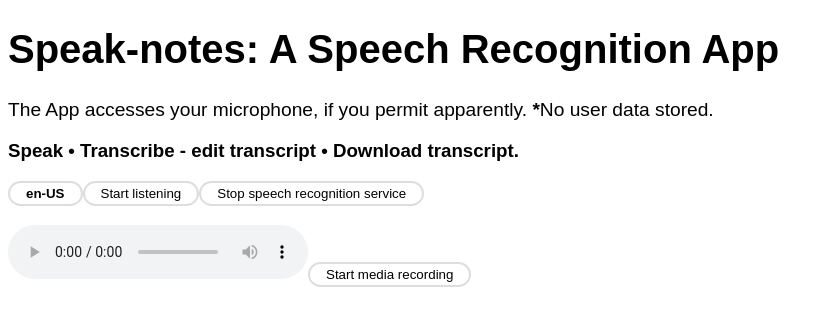
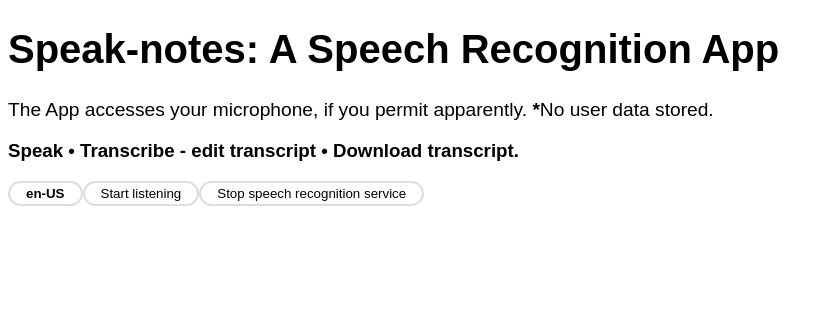
Before and after one commit to contigen/speak-notes, a React (Create React App) app: page / in a window 1280 px wide. Shown: the top 326 px of the page, without its empty margins (0-833 px from the left). Built offline with nearby package versions, Linux system fonts and the light colour scheme.

Commit message:
Stop the audio recording feature

```diff
--- a/src/App.js
+++ b/src/App.js
@@ -2,36 +2,8 @@ import "./App.css";
 import { SpeechRecognition } from "./features/speech-recognition/";
 import { InternetAccessMessage } from "./features/ui";
 import { HomepageMessage } from "./features/ui/";
-import { useEffect, useCallback } from "react";
 
 function App() {
-  async function getMedia(constraints) {
-    let stream = null;
-    try {
-      stream = await navigator.mediaDevices.getUserMedia(constraints);
-    } catch (err) {
-      console.log(err);
-    }
-    return stream;
-  }
-  const mediaRecord = useCallback(
-    () =>
-      navigator.mediaDevices
-        .getUserMedia({
-          audio: true,
-        })
-        .then((mediaStream) => {
-          const audio = document.querySelector(`audio`);
-          audio.srcObject = mediaStream;
-          audio.onloadedmetadata = () => audio.play();
-        })
-        .catch((err) => console.log(err.name, err.message)),
-    []
-  );
-  useEffect(() => {
-    // getMedia({ audio: true });
-  }, []);
-
   if (!(`webkitSpeechRecognition` in window || `SpeechRecognition` in window)) {
     return <HomepageMessage browserSupport={false} />;
   }
@@ -40,8 +12,6 @@ function App() {
       <HomepageMessage browserSupport />
       <SpeechRecognition />
       <InternetAccessMessage />
-      <audio id="video" controls></audio>
-      <button onClick={mediaRecord}>Start media recording</button>
     </>
   );
 }
```
